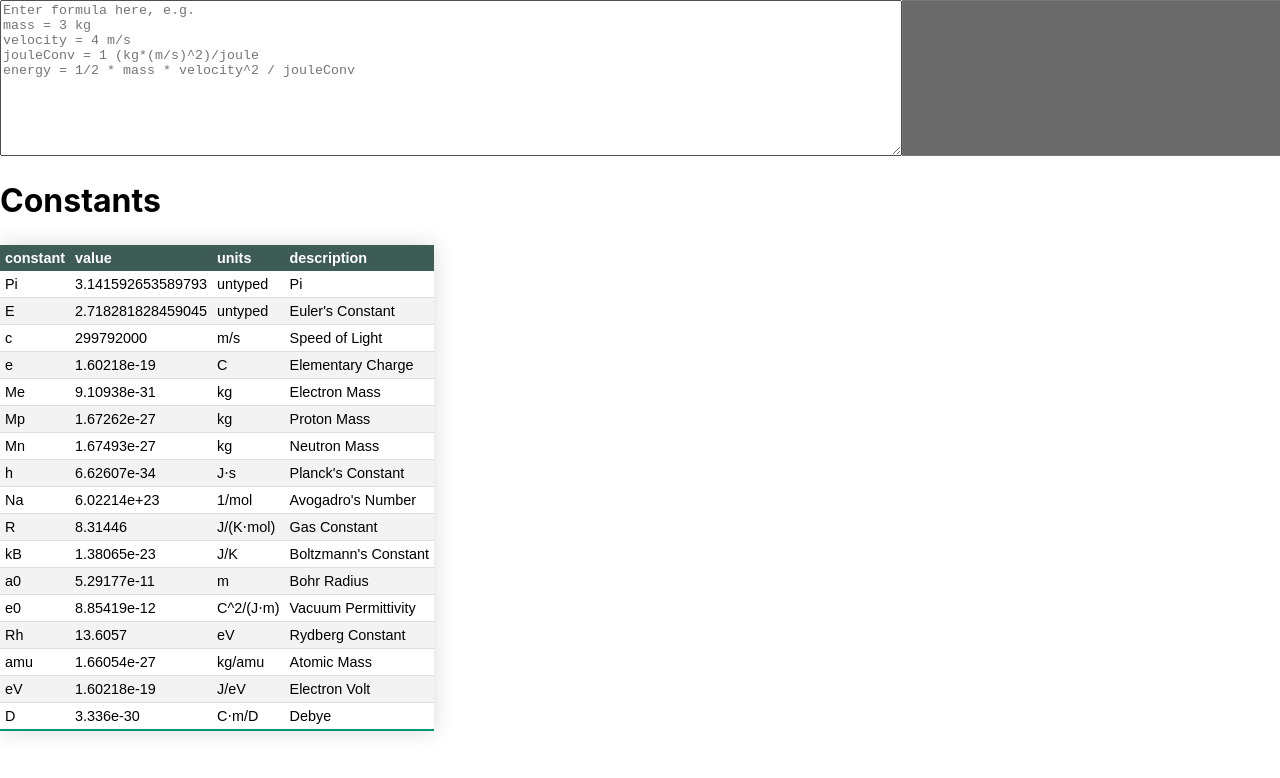
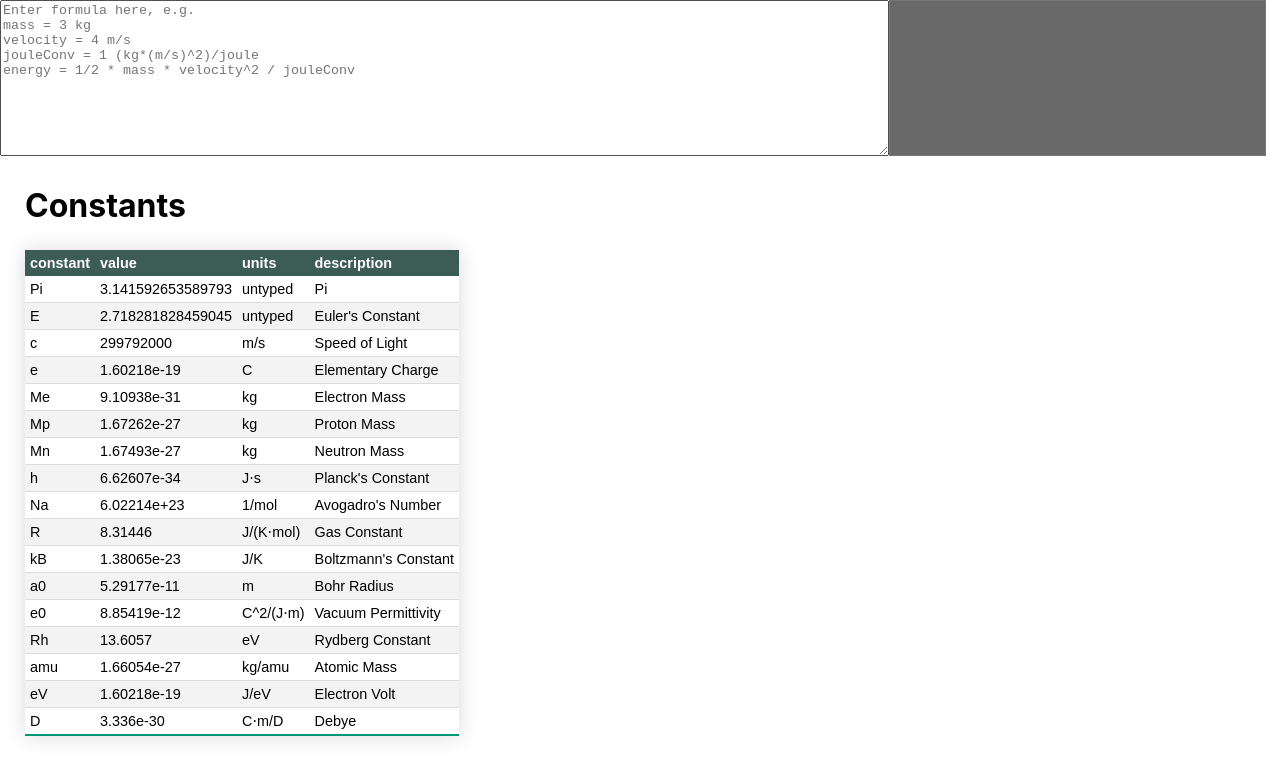
Before and after one commit to smedberg/sci-calc, a React (Create React App) app: page / in a window 1280 px wide. Shown: the top 778 px of the page. Built offline with nearby package versions, Linux system fonts and the light colour scheme.

Commit message:
Moving "variables" over, making flow

```diff
--- a/src/App.js
+++ b/src/App.js
@@ -50,8 +50,8 @@ class App extends React.Component {
       <span>
         <FormulaInput formula={this.state.formula} results={results} onChange={ changedFormula => { this.setState({formula: changedFormula }) } } />
         <ResultsDisplay results={results} />
+        <ConstantsDisplay/>
         <VariablesDisplay variables={variables} />
-        <ConstantsDisplay/>
       </span>
     );
   }
--- a/src/ConstantsDisplay.css
+++ b/src/ConstantsDisplay.css
@@ -1,3 +1,8 @@
+#constants {
+    display: inline-block;
+    margin: 5px 25px 5px 25px;
+}
+
 #constants table {
     border-collapse: collapse;
     margin: 25px 0;
--- a/src/ConstantsDisplay.js
+++ b/src/ConstantsDisplay.js
@@ -25,7 +25,7 @@ class ConstantsDisplay extends React.Component {
     }
 
     return (
-      <div id='constants'>
+      <span id='constants'>
         <h1>Constants</h1>
         <table data-testid="constants-display-area">
           <thead><tr>
@@ -35,7 +35,7 @@ class ConstantsDisplay extends React.Component {
             {constants}
           </tbody>
         </table>
-      </div>
+      </span>
     );
   }
 }
--- a/src/FormulaInput.css
+++ b/src/FormulaInput.css
@@ -8,13 +8,13 @@
 	color: white;
 	text-align: left;
 	vertical-align:top;
-	width: 30%;
+	width: 29%;
 	display: inline-block;
 	resize: none;
 }
 
 .FormulaInput {
-	width: 70%;
+	width: 69%;
 	resize: vertical;
 	display: inline-block;
 }
--- a/src/VariablesDisplay.css
+++ b/src/VariablesDisplay.css
@@ -1,3 +1,8 @@
+#variables {
+    display: inline-block;
+    margin: 5px 25px 5px 25px;
+}
+
 #variables table {
     border-collapse: collapse;
     margin: 25px 0;
--- a/src/VariablesDisplay.js
+++ b/src/VariablesDisplay.js
@@ -30,7 +30,7 @@ class VariablesDisplay extends React.Component {
     }
 
     return (
-      <div id='variables'>
+      <span id='variables'>
         <h1>Variables</h1>
         <table data-testid="variables-display-area">
           <thead><tr>
@@ -40,7 +40,7 @@ class VariablesDisplay extends React.Component {
             {variableDisplays}
           </tbody>
         </table>
-      </div>
+      </span>
     );
   }
 }
```
